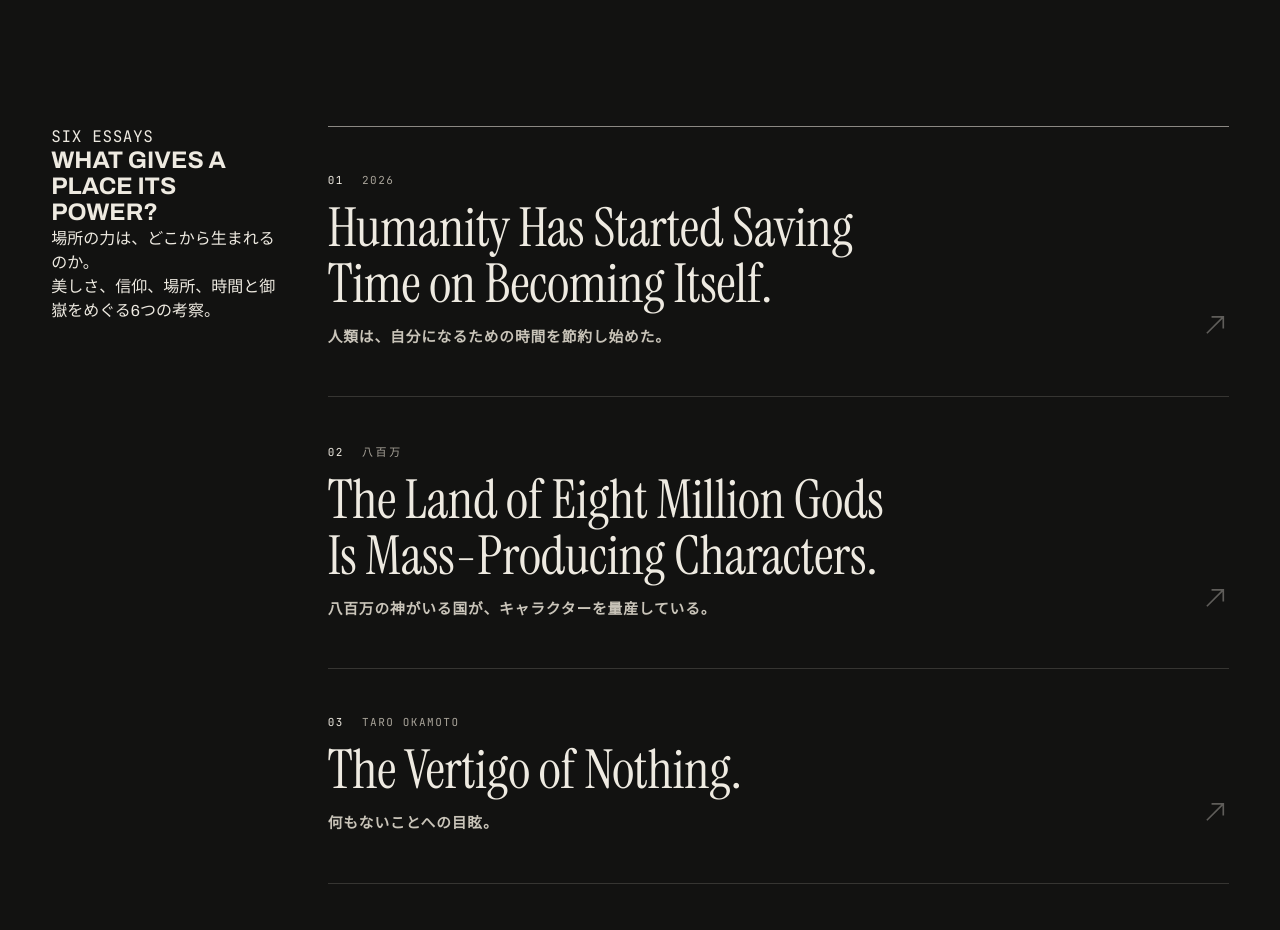
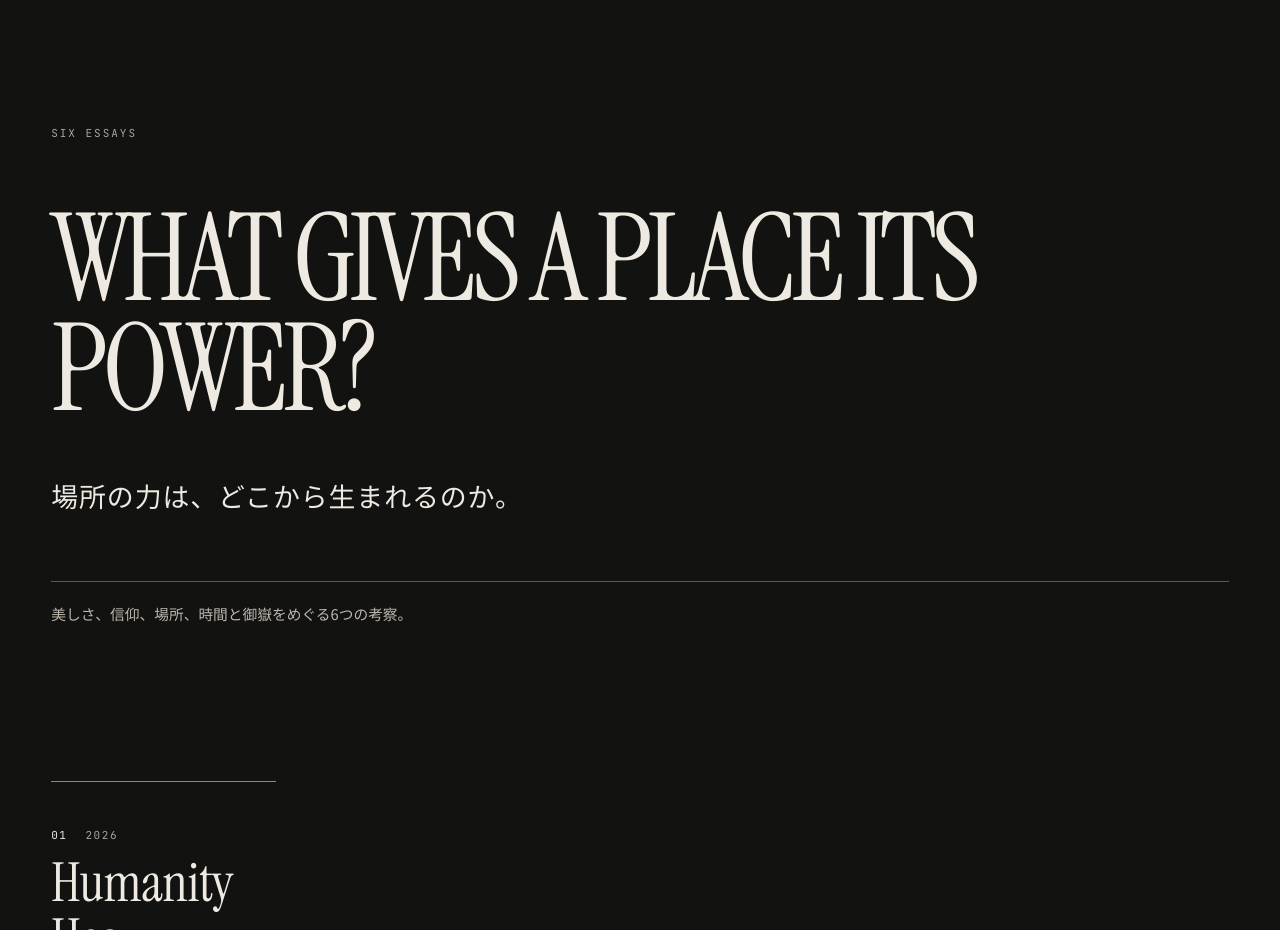
Before and after one commit to Caltokyo/time-will-tell, a website: page index.html in a window 1280 px wide. Shown: the part 9200-10130 px from the top of the page. Drawn offline with Linux system fonts and the light colour scheme; no server answers.

Commit message:
Style six-essays declaration

```diff
--- a/styles.css
+++ b/styles.css
@@ -442,6 +442,12 @@ svg text { font-family: var(--mono); font-size: 11px; fill: var(--ink-2); letter
 }
 
 /* ---------- ESSAYS — six questions, each a direct link (generated block) ---------- */
+.essays-declaration { grid-column: 1 / -1; padding-bottom: clamp(60px, 8vw, 116px); }
+.essays-declaration-kicker { margin: 0 0 clamp(32px, 5vw, 72px); font-size: 11px; letter-spacing: .18em; color: #aaa49b; }
+.essays-declaration-title { max-width: 1250px; margin: 0; font-family: "Instrument Serif", Georgia, serif; font-weight: 400; font-size: clamp(58px, 9.5vw, 166px); line-height: .91; letter-spacing: -.045em; }
+.essays-declaration-ja { margin: clamp(26px, 3.8vw, 56px) 0 0; font-family: var(--jp); font-size: clamp(18px, 2.1vw, 30px); line-height: 1.6; letter-spacing: .035em; }
+.essays-declaration-description { margin: clamp(38px, 5vw, 76px) 0 0; padding-top: 18px; border-top: 1px solid rgba(238,234,225,.32); font-family: var(--jp); font-size: clamp(12px, 1.15vw, 15px); line-height: 1.9; color: #bdb7ad; }
+@media (max-width: 600px) { .essays-declaration-title { font-size: clamp(52px, 13vw, 82px); overflow-wrap: normal; } }
 .essays-entry { padding-block: clamp(96px, 12vw, 180px) clamp(72px, 9vw, 140px); }
 .essays-label { gap: 6px; }
 .essays-label-ja { font-family: var(--jp); font-size: 11px; letter-spacing: 0.2em; color: #a9a49a; }
```
